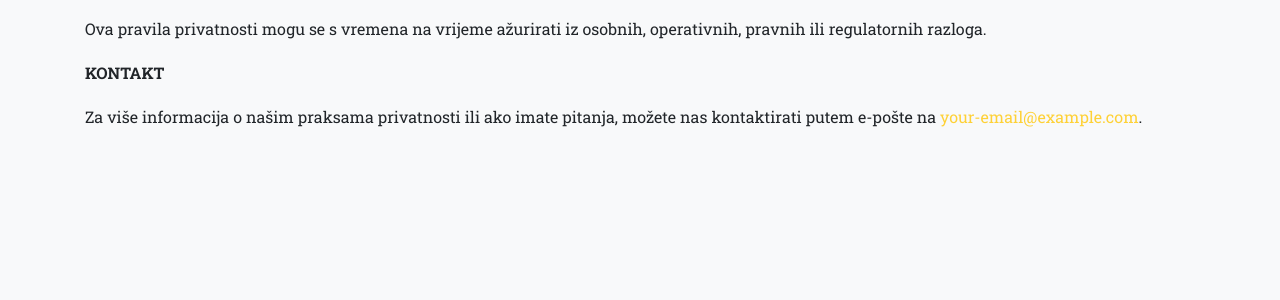
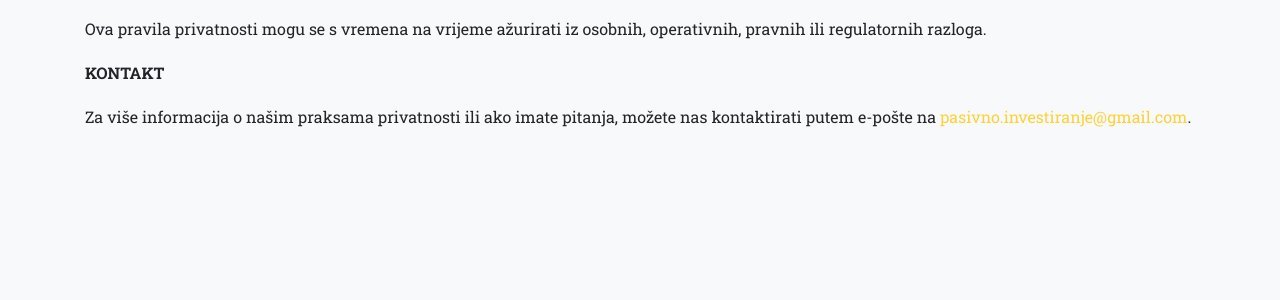
Before and after one commit to invexed500/pasivno-investiranje, a Jekyll site: the page built from legal.md, in a window 1280 px wide. Shown: the part 357-657 px from the top of the page. Built offline with Jekyll 4.4.1, drawn with Linux system fonts in a browser that asks for light colours; some web fonts are replaced.

Commit message:
Update _config.yml

```diff
--- a/_config.yml
+++ b/_config.yml
@@ -16,7 +16,7 @@ theme: jekyll-agency
 url    : "" # the base hostname & protocol for your site, e.g. http://example.com
 baseurl: "" # the subpath of your site, e.g. /blog
 title      : Pasivno investiranje
-email      : your-email@example.com #this is also the email contact forms will go to
+email      : pasivno.investiranje@gmail.com #this is also the email contact forms will go to
 description: "Stranica posvećena pasivnom investiranju i strategijama koje omogućuju dugoročni rast."
 author     : M.Fidelis
 
```
